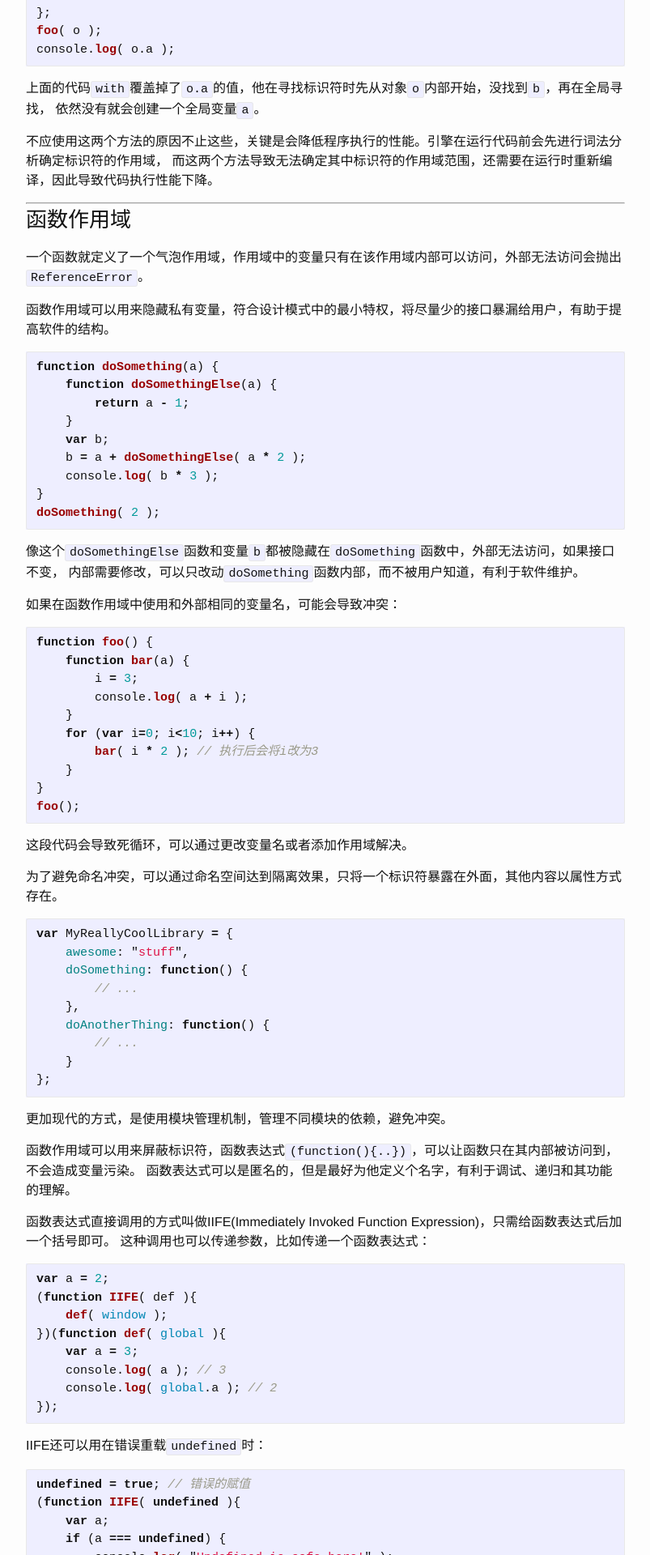
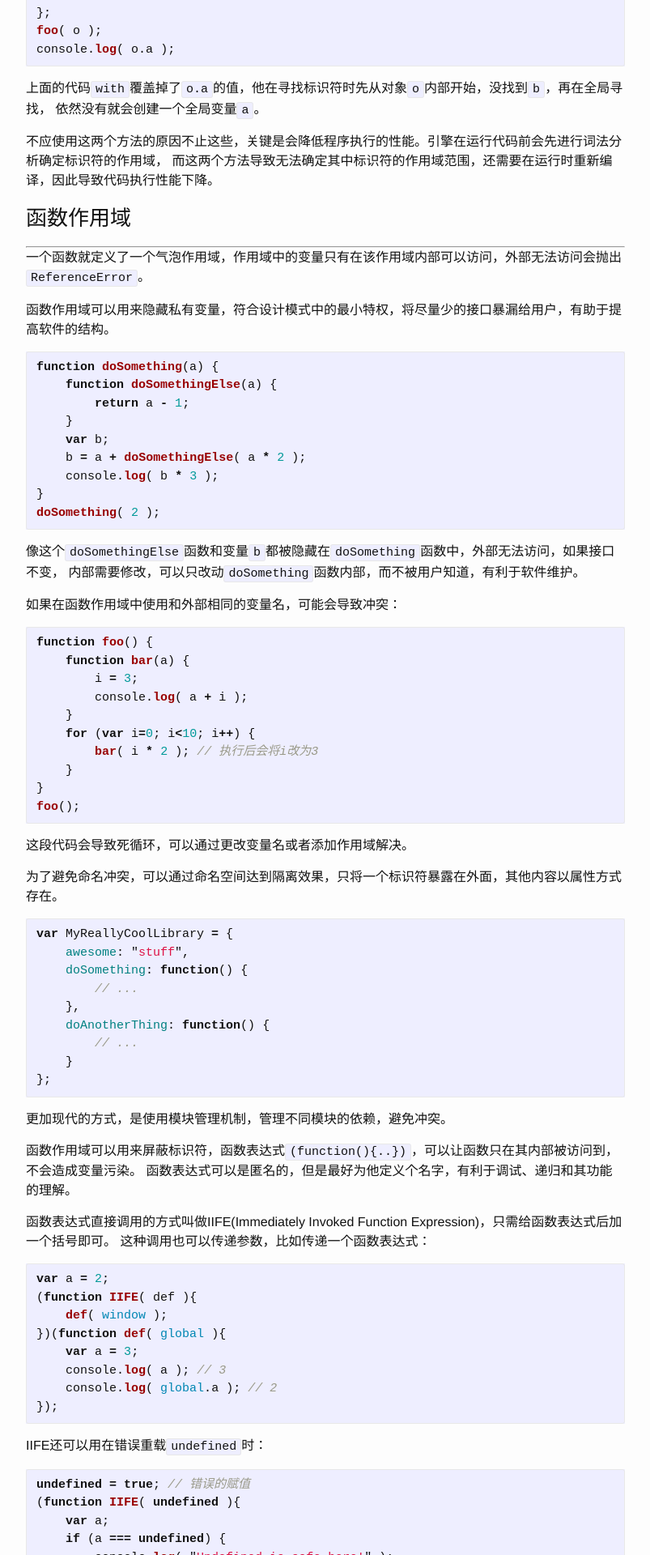
Before and after one commit to zephyrzoom/zephyrzoom.github.io, a Jekyll site: the page built from _posts/2016-08-06-js.md, in a window 1280 px wide. Shown: the part 1514-3434 px from the top of the page at 81% size, without its empty margins (238-1041 px from the left). Built offline with Jekyll 4.4.1, drawn with Linux system fonts in a browser that asks for light colours.

Commit message:
update js

````diff
--- a/_posts/2016-08-06-js.md
+++ b/_posts/2016-08-06-js.md
@@ -72,9 +72,8 @@ console.log( o.a );
 不应使用这两个方法的原因不止这些，关键是会降低程序执行的性能。引擎在运行代码前会先进行词法分析确定标识符的作用域，
 而这两个方法导致无法确定其中标识符的作用域范围，还需要在运行时重新编译，因此导致代码执行性能下降。
 
+### 函数作用域
 ---
-
-### 函数作用域
 
 一个函数就定义了一个气泡作用域，作用域中的变量只有在该作用域内部可以访问，外部无法访问会抛出`ReferenceError`。
 
@@ -157,9 +156,8 @@ undefined = true; // 错误的赋值
 
 `with`、`catch`、`let`、`const`这些关键字提供了块作用域。
 
+### 变量提升
 ---
-
-### 变量提升
 
 编译器运行时，变量声明会在编译过程进行处理，引擎执行代码是，才会去解释执行赋值等操作。
 
@@ -199,9 +197,8 @@ foo = function() {
 ```
 `foo`被调用时没有赋值，类型错误；`bar`只在函数内部有效，所以在全局找不到他的定义。
 
+### 闭包
 ---
-
-### 闭包
 
 闭包就是函数在她的词法作用域之外被调用时，仍然能够访问她的词法作用域中的变量。
 
@@ -393,9 +390,9 @@ foo.awesome(); // LET ME INTRODUCE: HIPPO
 ```
 `module .. from ..`用来导入整个模块。
 
+### 动态作用域
 ---
 
-### 动态作用域
 JS是没有动态作用域的，都是静态的词法作用域，他关心的是声明的位置，而不是被调用的位置。
 
 ```javascript
````
